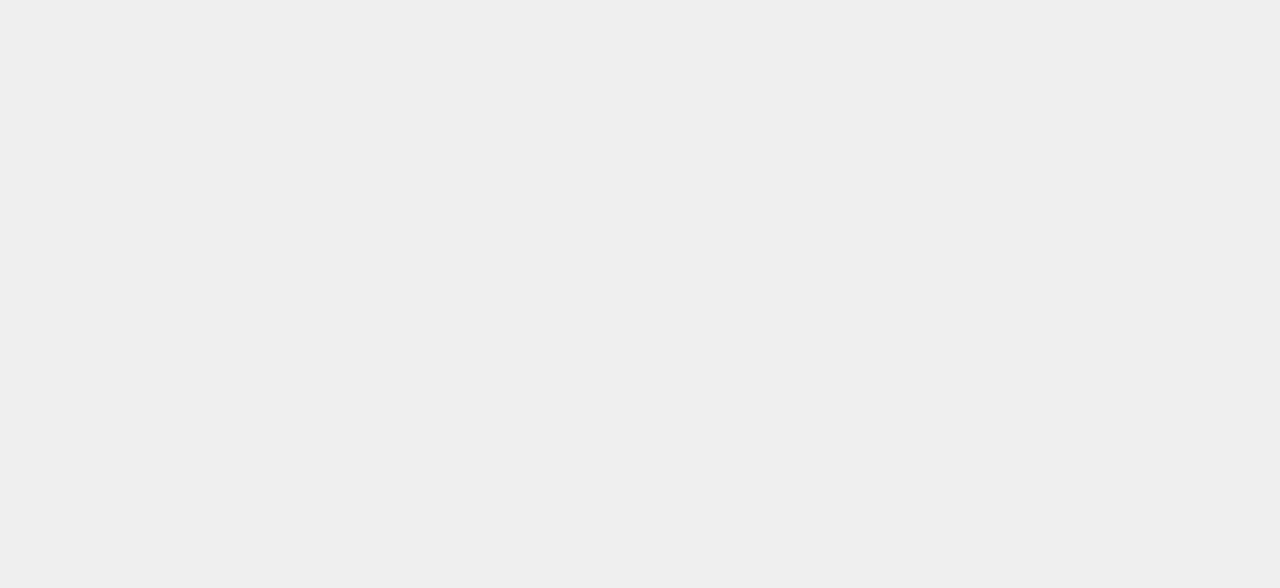
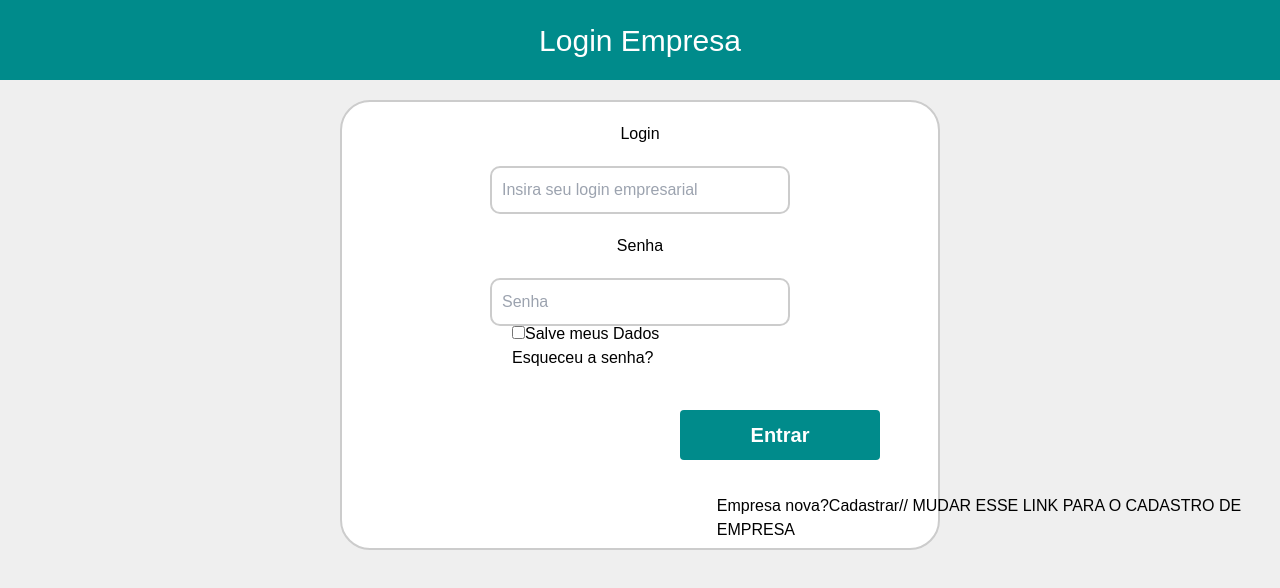
Before and after one commit to rijema/SWE-2024, a React (Create React App) app in the folder front/: page /login_empresa in a window 1280 px wide. Before the commit this address had no page. Shown: the top 588 px of the page. Built offline with nearby package versions, Linux system fonts and the light colour scheme.

Commit message:
#12 Enterprise Login scope complete

```diff
--- a/front/src/App.js
+++ b/front/src/App.js
@@ -3,6 +3,7 @@ import { BrowserRouter as Router, Routes, Route } from "react-router-dom";
 import CreateClient from "./pages/CreateClient";
 import UserSerach from "./pages/UserSearch";
 import Login_Cliente from "./pages/Login_Cliente.jsx";
+import Login_Empresa from "./pages/Login_Empresa.jsx";
 
 function App() {
   return (
@@ -18,7 +19,9 @@ function App() {
         <Routes>
           <Route exact path="/login_client" element={<Login_Cliente/>} />
         </Routes>
-
+        <Routes>
+          <Route exact path="/login_empresa" element={<Login_Empresa /> } />
+        </Routes>
       </Router>
     </div>
   );
--- /dev/null
+++ b/front/src/pages/Login_Empresa.jsx
@@ -0,0 +1,72 @@
+import React from 'react';
+import styles_login from "./Login_Cliente.module.css";
+import styles from "./CreateClient.module.css";
+import Banner from "../components/layout/Banner";
+import Input from "../components/form/Input";
+import SubmitButton from "../components/form/SubmitButton";
+import styles_empresa from "./Login_Empresa.css"
+
+import { useState } from "react";
+
+
+function Login_Empresa () {
+  const [userCompany, setuserCompany] = useState("");
+  const [keywordCompany, setkeywordCompany] = useState("");
+
+  const handleSubmit = (event) => {
+    event.preventDefault();
+
+    console.log("OIOI",userCompany,keywordCompany);
+
+    alert("Dados enviados!"+ "Bem-Vindo: "+ userCompany + " Senha:" + keywordCompany);
+  };
+
+  return (
+    <div className={styles_login.container}>
+      <form onSubmit={handleSubmit}>
+        <Banner text="Login Empresa"/>
+        <div className={styles.card}>
+            <p>
+              Login
+            </p>
+            <input className= {styles_login.inputBlock}
+            type="user"
+            placeholder='Insira seu login empresarial'
+            onChange={(e) => setuserCompany(e.target.value)} />
+            <h2>
+              Senha
+            </h2>
+            <input className={styles_login.inputBlock}
+            type="keywordCompany"
+            placeholder='Senha'
+            onChange={(e) => setkeywordCompany(e.target.value)}/>
+        </div>
+        <div className= {styles_login.recall_forget}>
+            <label htmlFor="">
+                <input type="checkbox" />
+                Salve meus Dados
+            </label>
+            <a href="#">
+              <p>Esqueceu a senha?</p>
+              </a>
+        </div>
+
+        <button className={styles_login.button}>
+          Entrar
+          </button>
+
+        <div>
+            <p className= {styles_login.signup_link}>
+              Empresa nova?
+              <a href='/'>Cadastrar</a>
+               // MUDAR ESSE LINK PARA O CADASTRO DE EMPRESA
+            </p>
+        </div>
+
+      </form>
+    </div>
+  )
+
+}
+
+export default Login_Empresa
```
Also changed, not shown: front/src/pages/Login_Empresa.css (added).
